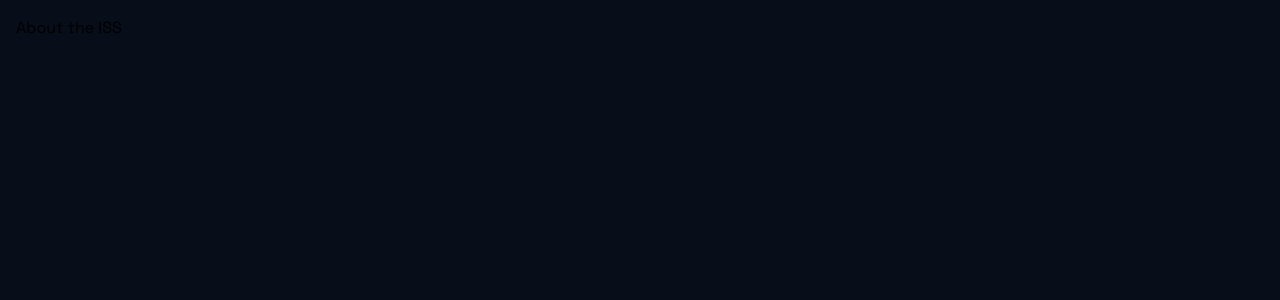
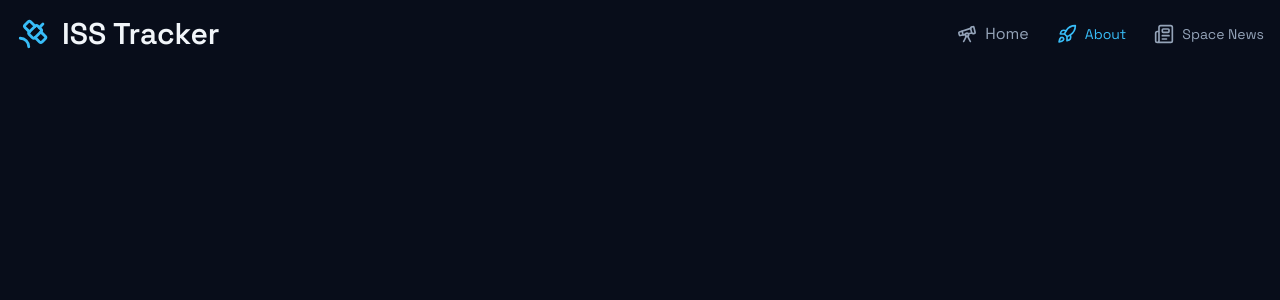
Before and after one commit to RidaAli110/ISS-Tracker, a React (Vite) app: page /about in a window 1280 px wide. Shown: the top 300 px of the page. Built offline with nearby package versions, Linux system fonts and the light colour scheme.

Commit message:
Refactor pages to include NavBar component in About, Home, and Space News

```diff
--- a/src/index.css
+++ b/src/index.css
@@ -40,3 +40,18 @@ body {
   font-family: 'Space Grotesk', sans-serif;
   margin: 1rem;
 }
+
+nav a {
+  display: inline-flex;
+  align-items: center;
+  justify-content: center;
+  color: var(--icon-primary);
+  transition: color 200ms ease;
+}
+
+nav a:hover {
+  color: var(--icon-hover);
+}
+.active {
+  color: var(--icon-active);
+}
--- a/src/pages/About.jsx
+++ b/src/pages/About.jsx
@@ -1,5 +1,11 @@
+import NavBar from '../components/Navbar';
+
 function About() {
-  return <h1>About the ISS</h1>;
+  return (
+    <>
+      <NavBar />
+    </>
+  );
 }
 
 export default About;
--- a/src/pages/Home.jsx
+++ b/src/pages/Home.jsx
@@ -1,5 +1,9 @@
+import NavBar from "../components/Navbar";
+
 function Home() {
-  return <h1>ISS Tracker</h1>;
+  return (
+    <NavBar />
+  )
 }
 
 export default Home;
--- a/src/pages/SpaceNews.jsx
+++ b/src/pages/SpaceNews.jsx
@@ -1,6 +1,10 @@
-
+import NavBar from '../components/Navbar';
 function SpaceNews() {
-  return <h1>Space News</h1>;
+  return (
+    <>
+      <NavBar />
+    </>
+  );
 }
 
 export default SpaceNews;
```
